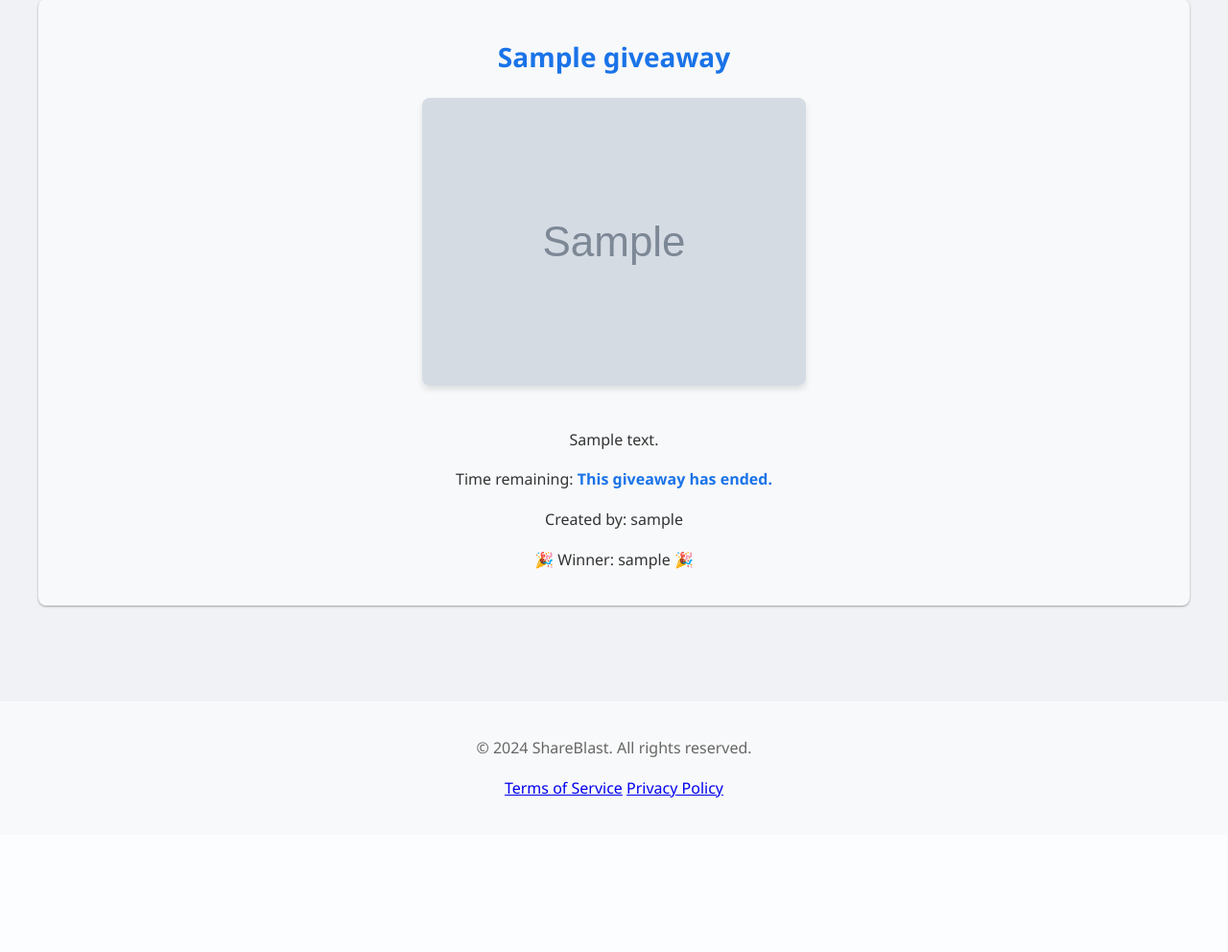
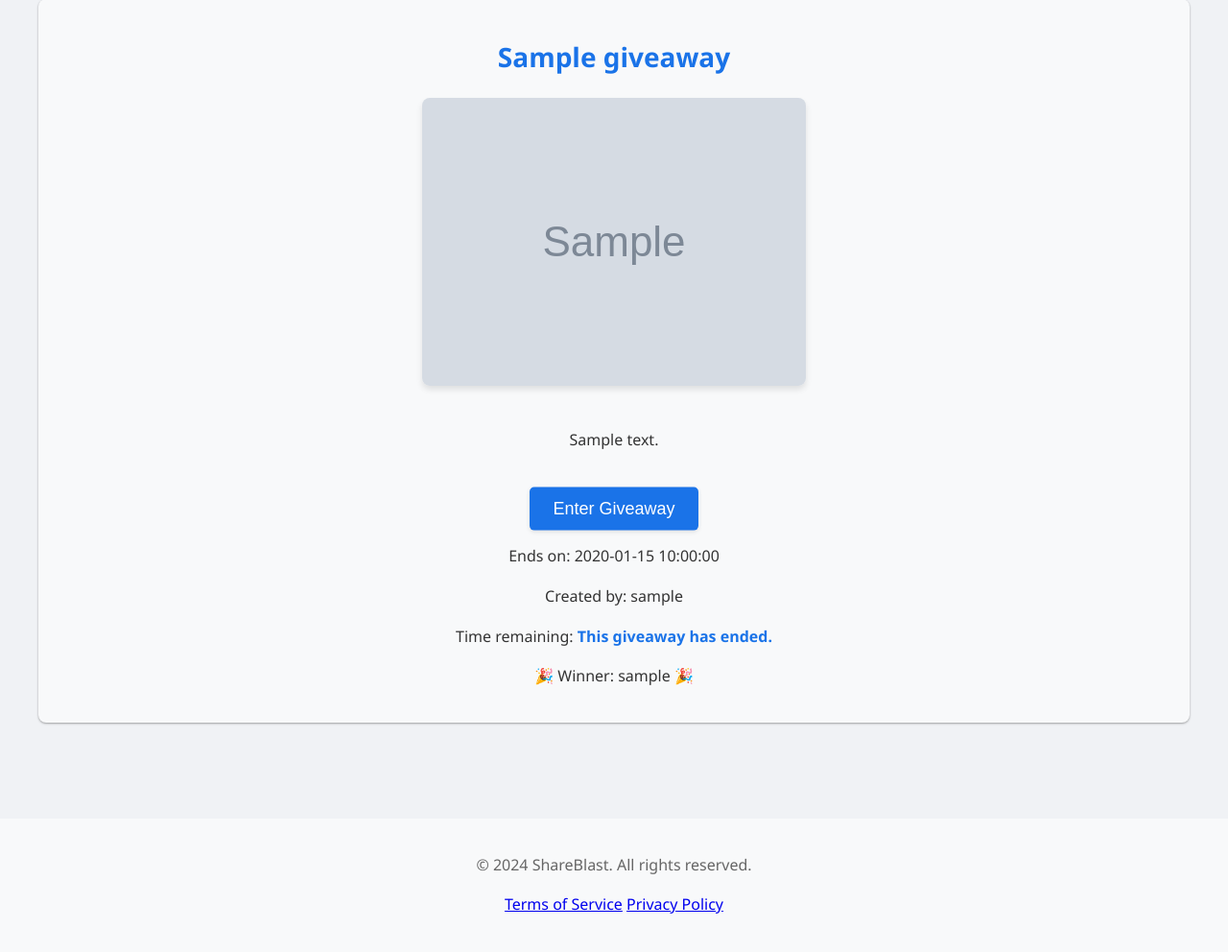
Before and after one commit to simowardi/ShareBlast, a Flask app: template templates/giveaway.html in a window 1280 px wide. Shown: the part 79-1071 px from the top of the page at 96% size. Before the commit the page ends 910 px from the top, so only its background shows below. Run offline with Flask 2, Linux system fonts and the light colour scheme; the template is opened without the code that fills it: values that come from a table or form of the project are taken from there, others are empty; tables that the repository leaves empty hold one stand-in row (values such as "Sample post"); grey boxes marked "Sample" are stand-in pictures.

```diff
--- a/templates/giveaway.html
+++ b/templates/giveaway.html
@@ -26,15 +26,15 @@
 			<p>{{ giveaway.description }}</p>
 
 			<div class="text-center mt-1">
-				{% if now < giveaway.end_date %}
+				{% if giveaway.end_date %}
 					<form action="{{ url_for('giveaway.enter_giveaway', giveaway_id=giveaway.id) }}" method="post">
 						<button type="submit" class="btn btn-primary">Enter Giveaway</button>
 					</form>
 				<p>Ends on: {{ giveaway.end_date }}</p>
 				{% endif %}
-				<p>Time remaining: <span id="countdown">{{ giveaway.end_date }}</span></p>
 				<p>Created by: {{ giveaway.creator.username }}</p>
 			</div>
+			<p>Time remaining: <span id="countdown">{{ giveaway.end_date }}</span></p>
 
 			{% if giveaway.winner %}
 			<div class="winner-box">
```
